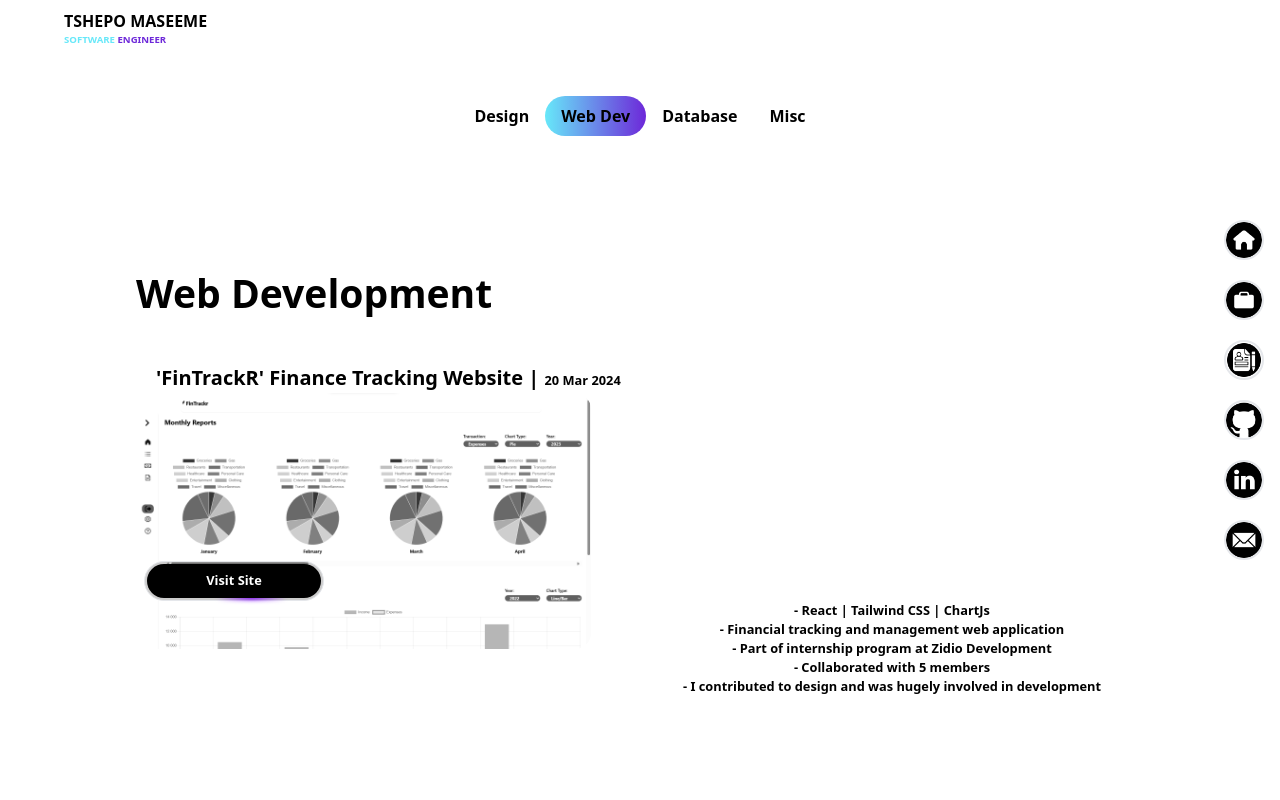
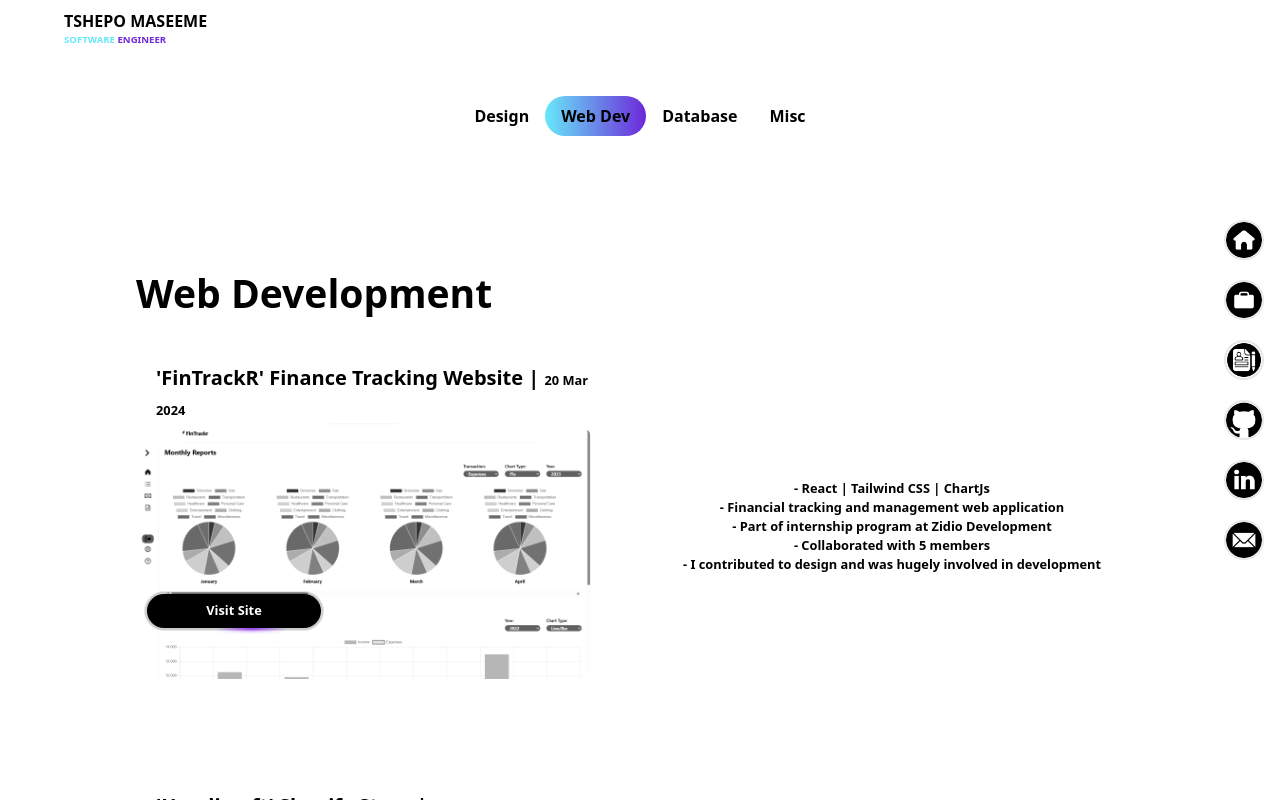
Before and after one commit to ShiiFt38/pro-portfolio, a React (Create React App) app: page /Archive in a window 1280 px wide. Both pictures are taken after a click on the button "Web Dev". Shown: the top 800 px of the page. Built offline with nearby package versions, Linux system fonts and the light colour scheme.

Commit message:
grid changes

```diff
--- a/src/components/myComponents/Projects.js
+++ b/src/components/myComponents/Projects.js
@@ -9,9 +9,9 @@ function Projects({category}) {
 const cat = category
 
 const designProjects = projects.filter((project) => project.category === "Design").map((project) => (
-    <div key={project.name} className='group grid parent-element w-full mb-40 mt-10'>
-        <h1 className='mx-[20px] font-bold sm:text-base md:text-xl rounded-full'>{project.name} | <span className='sm:text-xs md:text-sm group-hover:text-violet-700'>{project.date}</span></h1>
-        <div className='relative bg-cover bg-center relative h-52 w-full rounded-[20px]'>
+    <div key={project.name} className='group grid grid-cols-2 parent-element w-full mb-40 mt-10'>
+        <h1 className='mx-[20px] font-bold justify-self-start sm:text-base md:text-xl rounded-full'>{project.name} | <span className='sm:text-xs md:text-sm group-hover:text-violet-700'>{project.date}</span></h1>
+        <div className='relative col-start-1 bg-cover bg-center relative h-52 rounded-[20px]'>
             <img src={project.image} alt={project.imageAlt} className='absolute child-element rounded-2xl group-hover:grayscale-0 grayscale bottom-0 top-0 mx-auto max-h-[16rem]'/>
             {project.link ?  <Link to={project.link} className='text-black text-sm absolute z-[2] bottom-0 left-2'>
                 <HoverBorderGradient
@@ -21,7 +21,7 @@ const designProjects = projects.filter((project) => project.category === "Design
                         Visit Site</HoverBorderGradient>
                         </Link> : null}
         </div>
-        <div className='h-full sm:hidden md:flex text-center justify-self-end w-[50%]'>
+        <div id="info" className='h-full col-start-2 w-full sm:hidden md:flex text-center justify-self-end items-center'>
             <ul className='flex flex-col text-center w-full margin-auto text-sm'>
                 {project.info.map((item, index) => (
 
@@ -33,9 +33,9 @@ const designProjects = projects.filter((project) => project.category === "Design
 ));
 
 const webProjects = projects.filter((project) => project.category === "Web Development").map((project) => (
-    <div key={project.name} className='group grid parent-element w-full mb-40 mt-10'>
-        <h1 className='mx-[20px] font-bold sm:text-base md:text-xl rounded-full'>{project.name} | <span className='sm:text-xs md:text-sm group-hover:text-violet-700'>{project.date}</span></h1>
-        <div className='relative bg-cover bg-center relative h-52 w-full rounded-[20px]'>
+    <div key={project.name} className='group grid grid-cols-2 parent-element w-full mb-40 mt-10'>
+        <h1 className='mx-[20px] font-bold justify-self-start sm:text-base md:text-xl rounded-full'>{project.name} | <span className='sm:text-xs md:text-sm group-hover:text-violet-700'>{project.date}</span></h1>
+        <div className='relative col-start-1 bg-cover bg-center relative h-52 rounded-[20px]'>
             <img src={project.image} alt={project.imageAlt} className='absolute child-element rounded-2xl group-hover:grayscale-0 grayscale bottom-0 top-0 mx-auto max-h-[16rem]'/>
             {project.link ?  <Link to={project.link} className='text-black text-sm absolute z-[2] bottom-0 left-2'>
                 <HoverBorderGradient
@@ -45,7 +45,7 @@ const webProjects = projects.filter((project) => project.category === "Web Devel
                         Visit Site</HoverBorderGradient>
                         </Link> : null}
         </div>
-        <div className='h-full sm:hidden md:flex text-center justify-self-end w-[50%]'>
+        <div id="info" className='h-full col-start-2 w-full sm:hidden md:flex text-center justify-self-end items-center'>
             <ul className='flex flex-col text-center w-full margin-auto text-sm'>
                 {project.info.map((item, index) => (
 
@@ -57,9 +57,9 @@ const webProjects = projects.filter((project) => project.category === "Web Devel
 ));
 
 const dataProjects = projects.filter((project) => project.category === "Database").map((project) => (
-    <div key={project.name} className='group grid parent-element w-full mb-40 mt-10'>
-        <h1 className='mx-[20px] font-bold sm:text-base md:text-xl rounded-full'>{project.name} | <span className='sm:text-xs md:text-sm group-hover:text-violet-700'>{project.date}</span></h1>
-        <div className='relative bg-cover bg-center relative h-52 w-full rounded-[20px]'>
+    <div key={project.name} className='group grid grid-cols-2 parent-element w-full mb-40 mt-10'>
+        <h1 className='mx-[20px] font-bold justify-self-start sm:text-base md:text-xl rounded-full'>{project.name} | <span className='sm:text-xs md:text-sm group-hover:text-violet-700'>{project.date}</span></h1>
+        <div className='relative col-start-1 bg-cover bg-center relative h-52 rounded-[20px]'>
             <img src={project.image} alt={project.imageAlt} className='absolute child-element rounded-2xl group-hover:grayscale-0 grayscale bottom-0 top-0 mx-auto max-h-[16rem]'/>
             {project.link ?  <Link to={project.link} className='text-black text-sm absolute z-[2] bottom-0 left-2'>
                 <HoverBorderGradient
@@ -69,7 +69,7 @@ const dataProjects = projects.filter((project) => project.category === "Database
                         Visit Site</HoverBorderGradient>
                         </Link> : null}
         </div>
-        <div className='h-full sm:hidden md:flex text-center justify-self-end w-[50%]'>
+        <div id="info" className='h-full col-start-2 w-full sm:hidden md:flex text-center justify-self-end items-center'>
             <ul className='flex flex-col text-center w-full margin-auto text-sm'>
                 {project.info.map((item, index) => (
 
@@ -81,9 +81,9 @@ const dataProjects = projects.filter((project) => project.category === "Database
 ));
 
 const miscProjects = projects.filter((project) => project.category === "Miscellaneous").map((project) => (
-    <div key={project.name} className='group grid parent-element w-full mb-44 mt-10'>
-        <h1 className='mx-[20px] font-bold sm:text-base md:text-xl rounded-full'>{project.name} | <span className='sm:text-xs md:text-sm group-hover:text-violet-700'>{project.date}</span></h1>
-        <div className='relative bg-cover bg-center relative h-52 w-full rounded-[20px]'>
+    <div key={project.name} className='group grid grid-cols-2 parent-element w-full mb-40 mt-10'>
+        <h1 className='mx-[20px] font-bold justify-self-start sm:text-base md:text-xl rounded-full'>{project.name} | <span className='sm:text-xs md:text-sm group-hover:text-violet-700'>{project.date}</span></h1>
+        <div className='relative col-start-1 bg-cover bg-center relative h-52 rounded-[20px]'>
             <img src={project.image} alt={project.imageAlt} className='absolute child-element rounded-2xl group-hover:grayscale-0 grayscale bottom-0 top-0 mx-auto max-h-[16rem]'/>
             {project.link ?  <Link to={project.link} className='text-black text-sm absolute z-[2] bottom-0 left-2'>
                 <HoverBorderGradient
@@ -93,7 +93,7 @@ const miscProjects = projects.filter((project) => project.category === "Miscella
                         Visit Site</HoverBorderGradient>
                         </Link> : null}
         </div>
-        <div className='h-full sm:hidden md:flex text-center justify-self-end w-[50%]'>
+        <div id="info" className='h-full col-start-2 w-full sm:hidden md:flex text-center justify-self-end items-center'>
             <ul className='flex flex-col text-center w-full margin-auto text-sm'>
                 {project.info.map((item, index) => (
 
```
